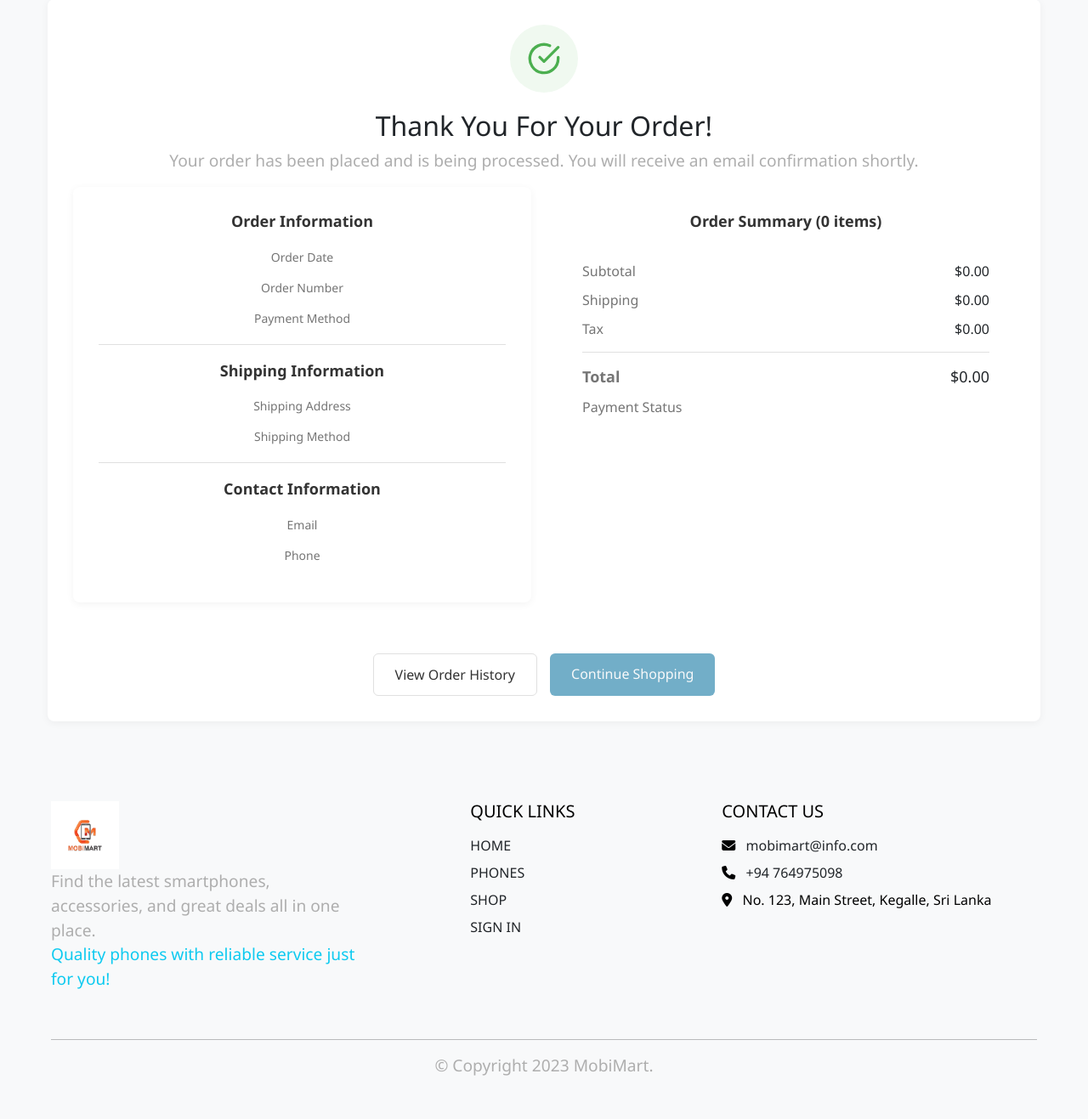
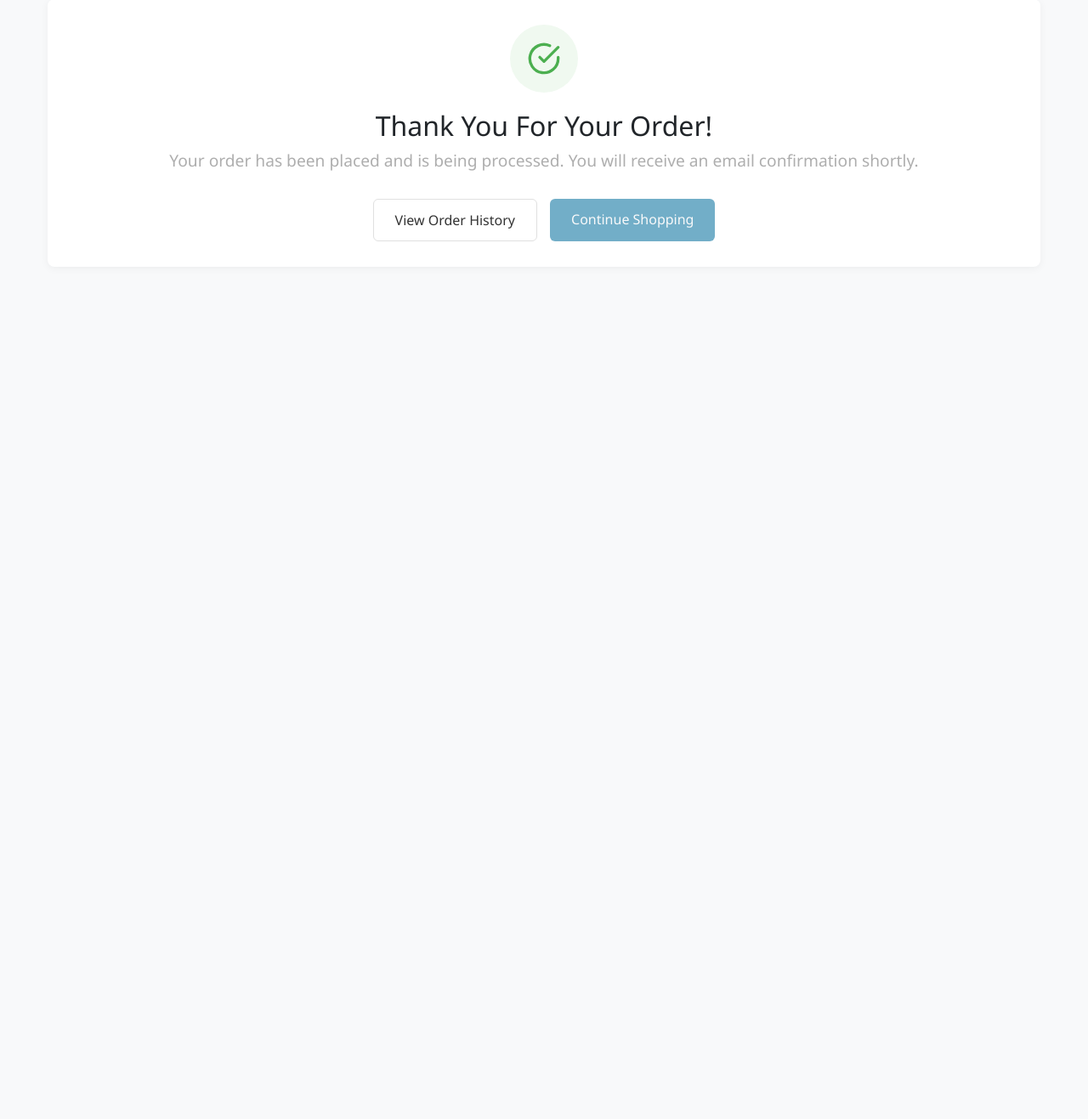
Before and after one commit to dimuthadithya/MobiMart, a PHP site: template pages/orderComplete.php in a window 1280 px wide. Shown: the part 336-1653 px from the top of the page at 85% size. After the commit the page ends 620 px from the top, so only its background shows below. Run offline with PHP 8.4, Linux system fonts and the light colour scheme; the template is opened without the code that fills it, so the values that code supplies are empty.

Commit message:
Update title in orderComplete.php to reflect correct branding; comment out unused HTML sections for clarity

```diff
--- a/pages/orderComplete.php
+++ b/pages/orderComplete.php
@@ -8,7 +8,7 @@
 <head>
     <meta charset="UTF-8">
     <meta name="viewport" content="width=device-width, initial-scale=1.0">
-    <title>Order Complete - MiniStore</title>
+    <title>Order Complete - MobiMart</title>
     <link href="https://cdn.jsdelivr.net/npm/bootstrap@5.3.3/dist/css/bootstrap.min.css" rel="stylesheet">
     <link rel="stylesheet" href="https://cdnjs.cloudflare.com/ajax/libs/font-awesome/6.4.0/css/all.min.css">
     <link rel="stylesheet" href="../assets/css/style.css">
@@ -751,7 +751,7 @@
                 </div>
             </div> -->
 
-            <div class="order-grid">
+            <!-- <div class="order-grid">
                 <div class="order-details">
                     <h3 class="section-title">Order Information</h3>
 
@@ -853,7 +853,7 @@
                         </div>
                     </div>
                 </div>
-            </div>
+            </div> -->
 
             <div class="actions">
                 <a href="./User/dashboard.php" class="btn btn-outline">View Order History</a>
@@ -862,7 +862,7 @@
     </main>
 
     <!-- footer -->
-    <footer id="footer" class="overflow-hidden" style="color: #000; padding-top: 3rem; padding-bottom: 2rem;">
+    <!-- <footer id="footer" class="overflow-hidden" style="color: #000; padding-top: 3rem; padding-bottom: 2rem;">
         <div class="container">
             <div class="row footer-top-area d-flex flex-wrap justify-content-between">
                 <div class="col-lg-4 col-sm-6 mb-4">
@@ -931,7 +931,7 @@
                 </div>
             </div>
         </div>
-    </footer>
+    </footer> -->
 
 </body>
 
```
